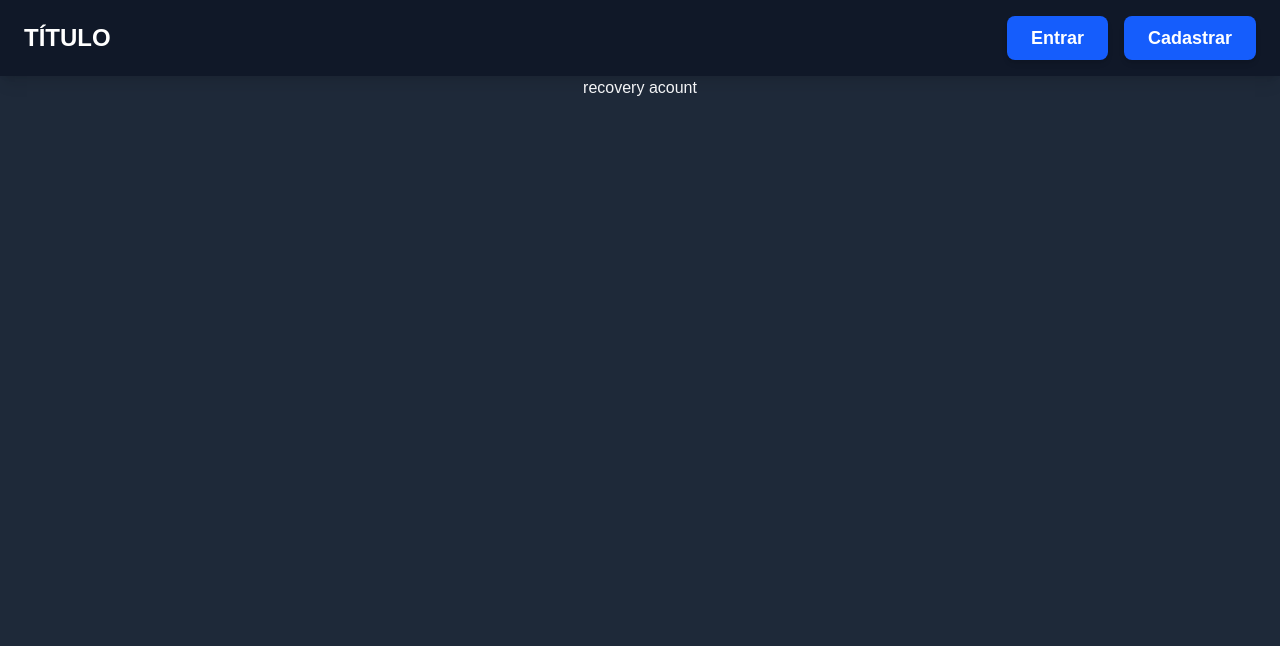
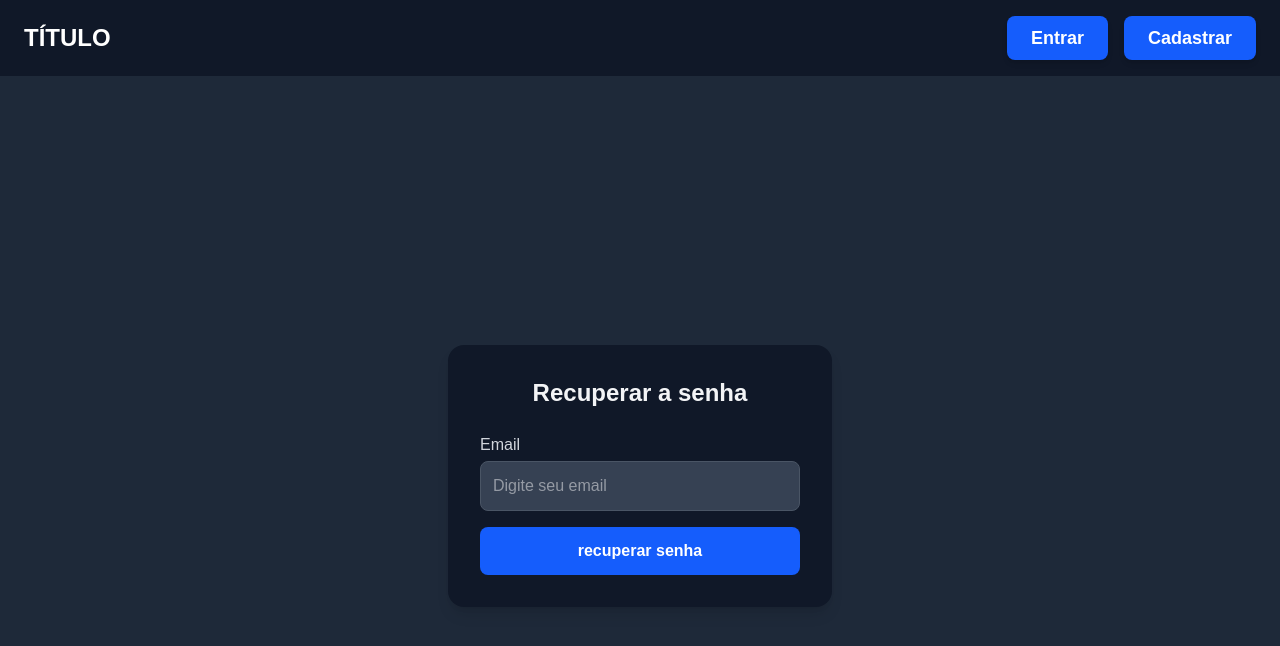
Before and after one commit to Gustavo-Vinicius-Santana/rpg-universal-system, a Next.js app: page /recovery in a window 1280 px wide. Shown: the top 646 px of the page. Built offline with nearby package versions, Linux system fonts and the light colour scheme.

Commit message:
[feature - ui - complet] (tela de recuperação de senha) Criando tela de recuperar senha

```diff
--- a/src/app/(auth)/login/page.tsx
+++ b/src/app/(auth)/login/page.tsx
@@ -17,6 +17,11 @@ export default function Page() {
                     <InputPassword label="Senha" placeholder="Digite sua senha" />
                 </div>
 
+                <Link href="/recovery" className="w-full text-right text-gray-400 hover:text-gray-300">
+                    <p className="mb-4">Esqueceu sua senha?</p>
+                </Link>
+
+
                 <Link href="/user">
                     <ButtonForm label="Entrar" />
                 </Link>
--- a/src/app/(auth)/recovery/page.tsx
+++ b/src/app/(auth)/recovery/page.tsx
@@ -1,9 +1,21 @@
-
+import Link from "next/link";
+import InputText from "@/components/inputs/inputText";
+import ButtonForm from "@/components/buttons/buttonForm";
 
 export default function Page() {
     return (
-        <div className="flex justify-center">
-            <h1>recovery acount</h1>
+        <div className="flex justify-center items-center min-h-screen bg-gray-800">
+            <div className="bg-gray-900 p-8 rounded-2xl shadow-lg w-96">
+                <h1 className="text-2xl font-semibold text-center mb-6 text-gray-100">Recuperar a senha</h1>
+
+                <div className="mb-4">
+                    <InputText label="Email" placeholder="Digite seu email" />
+                </div>
+
+                <Link href="/login">
+                    <ButtonForm label="recuperar senha" />
+                </Link>
+            </div>
         </div>
     );
 }
```
